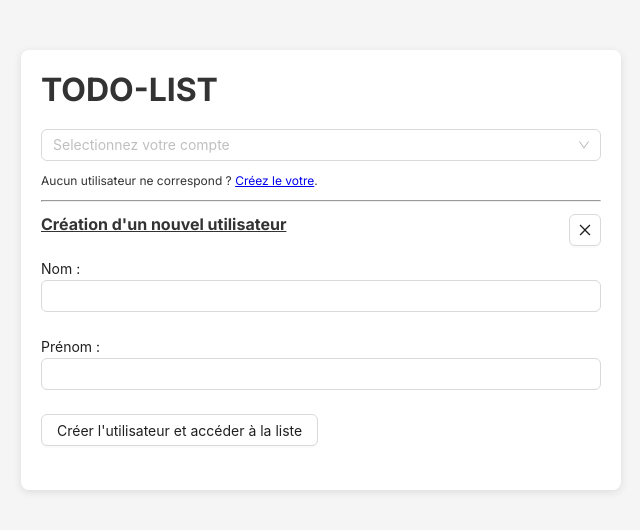
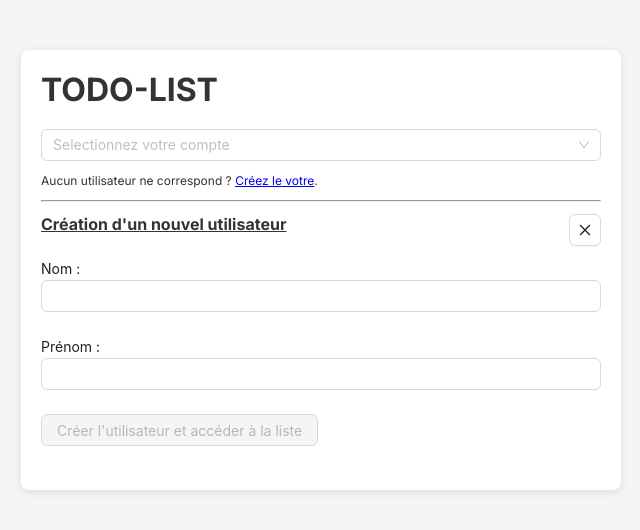
Before and after one commit to Akramo10/examblanc2026, a Next.js app in the folder frontend/: page / in a window 1280 px wide. Both pictures are taken after a click on the link "Créez le votre". Shown: the top 530 px of the page, without its empty margins (319-959 px from the left). Built offline with nearby package versions, Linux system fonts and the light colour scheme; no server answers.

Commit message:
Bouton de création désactivé si le nom ou le prénom ne sont pas renseignés

```diff
--- a/frontend/src/components/CreateUser/CreateUser.tsx
+++ b/frontend/src/components/CreateUser/CreateUser.tsx
@@ -41,7 +41,7 @@ export const CreateUser = ({ addUser, closePanel }: CreateUserProps) => {
                     <Input type="text" value={firstname} onChange={(e) => setFirstname(e.target.value)} />
                 </Form.Item>
                 <Form.Item>
-                    <Button htmlType="submit">Créer l'utilisateur et accéder à la liste</Button>
+                    <Button type="primary" htmlType="submit" disabled={!name || !firstname} >Créer l'utilisateur et accéder à la liste</Button>
                 </Form.Item>
             </Form>
         </>
```
